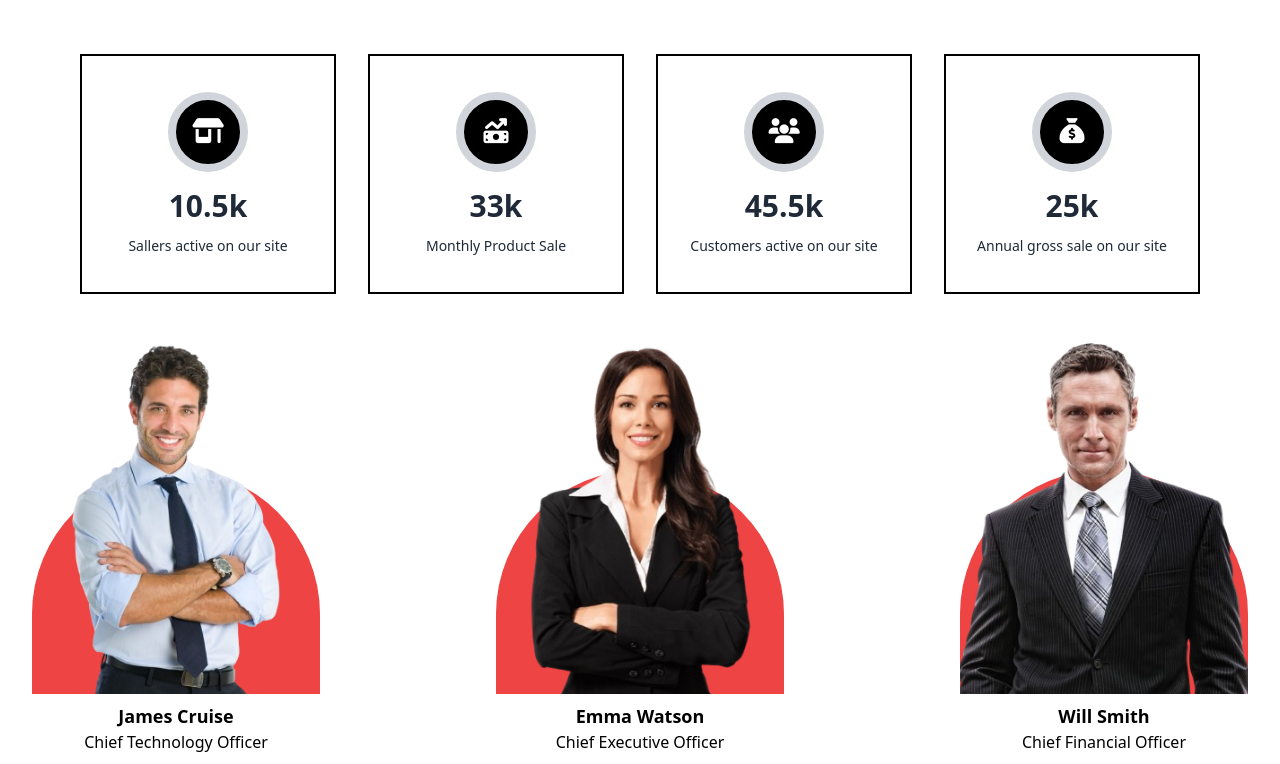
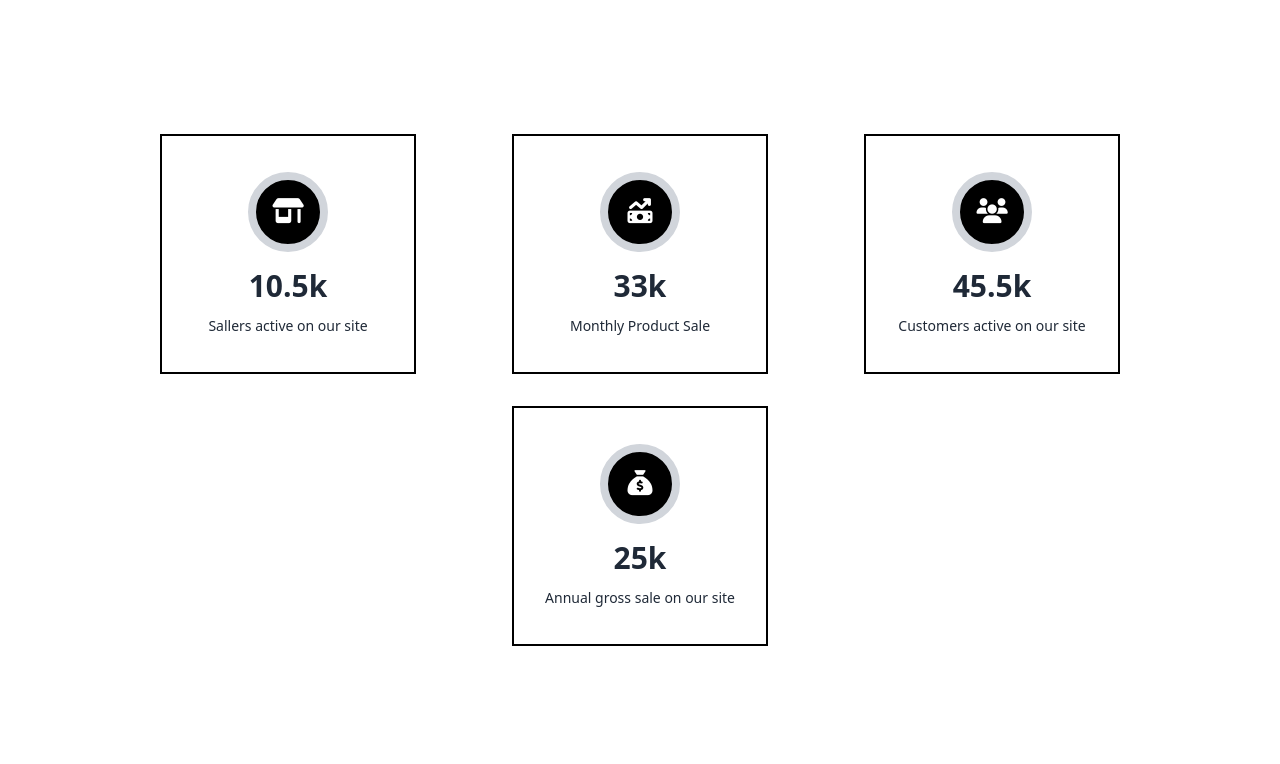
Before and after one commit to afriansyogs/e-commerce-next2, a Next.js app: page /About in a window 1280 px wide. Shown: the part 860-1624 px from the top of the page. Built offline with nearby package versions, Linux system fonts and the light colour scheme.

Commit message:
fix bug responsive

```diff
--- a/src/components/CardStatistic.jsx
+++ b/src/components/CardStatistic.jsx
@@ -2,7 +2,7 @@ import React from 'react';
 import { fieldStatistic } from '@/lib/data';
 const CardStatistic = () => {
     return (
-        <div className="flex flex-wrap mt-24 md:mt-0 gap-y-8 gap-x-8 justify-center mb-16 px-4 lg:px-0" data-aos="zoom-in" data-aos-duration="500">
+        <div className="flex flex-wrap mt-24 md:mt-20 gap-y-8 gap-x-8 md:gap-x-24 justify-center mb-16 px-4 lg:px-0" data-aos="zoom-in" data-aos-duration="500">
             {fieldStatistic.map((items, index) => (
                 <div
                     key={index}
--- a/src/components/Carousel.jsx
+++ b/src/components/Carousel.jsx
@@ -4,7 +4,7 @@ import Image from 'next/image';
 
 const Carousel = () => {
     return (
-        <div className="carousel rounded-box w-[400px] h-auto lg:w-[892px] lg:h-[392px] mt-6 mx-auto">
+        <div className="carousel rounded-box w-[380px] h-auto lg:w-[892px] lg:h-[392px] mt-6 mx-auto">
             <div className="carousel-item w-full">
                 <Image src="/assets/img/Carousel1.png" alt="Carousel Image 1" width={852} height={392}
                     className="w-full h-auto"
--- a/src/components/Founder.jsx
+++ b/src/components/Founder.jsx
@@ -4,7 +4,7 @@ import { founderData } from '@/lib/data';
 
 const Founder = () => {
     return (
-        <div className="flex justify-center w-full gap-44 pt-28 pb-16">
+        <div className="grid gap-44 md:gap-8 sm:grid-cols-1 md:grid-cols-2 lg:grid-cols-3 justify-center pt-28 md:mt-36 pb-16 w-full">
             {founderData.map((item, index) => (
                 <div key={index} className="flex flex-col items-center" data-aos="fade-up" data-aos-duration="600">
                     <div className="relative w-72 h-56 rounded-t-full bg-red-500">
```
